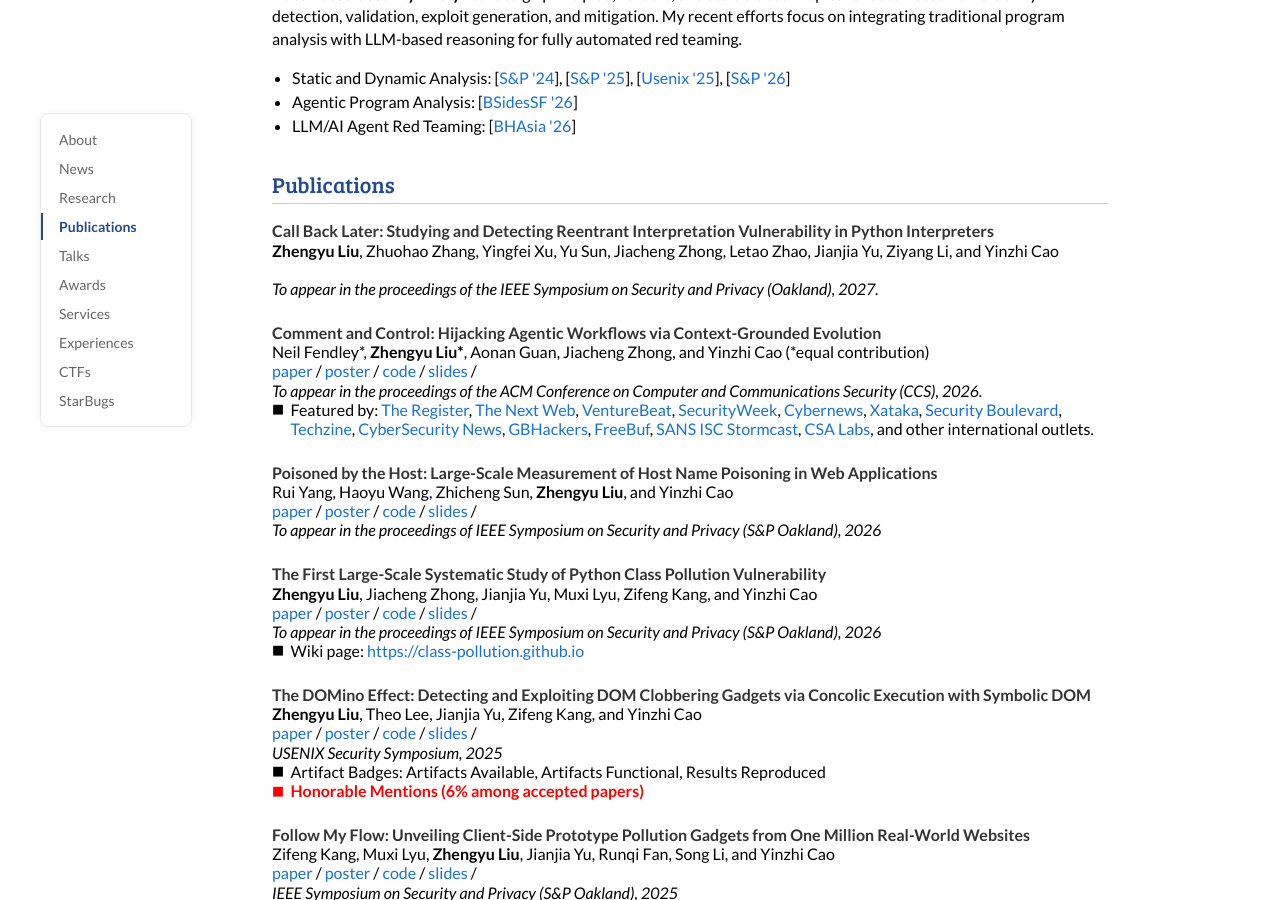
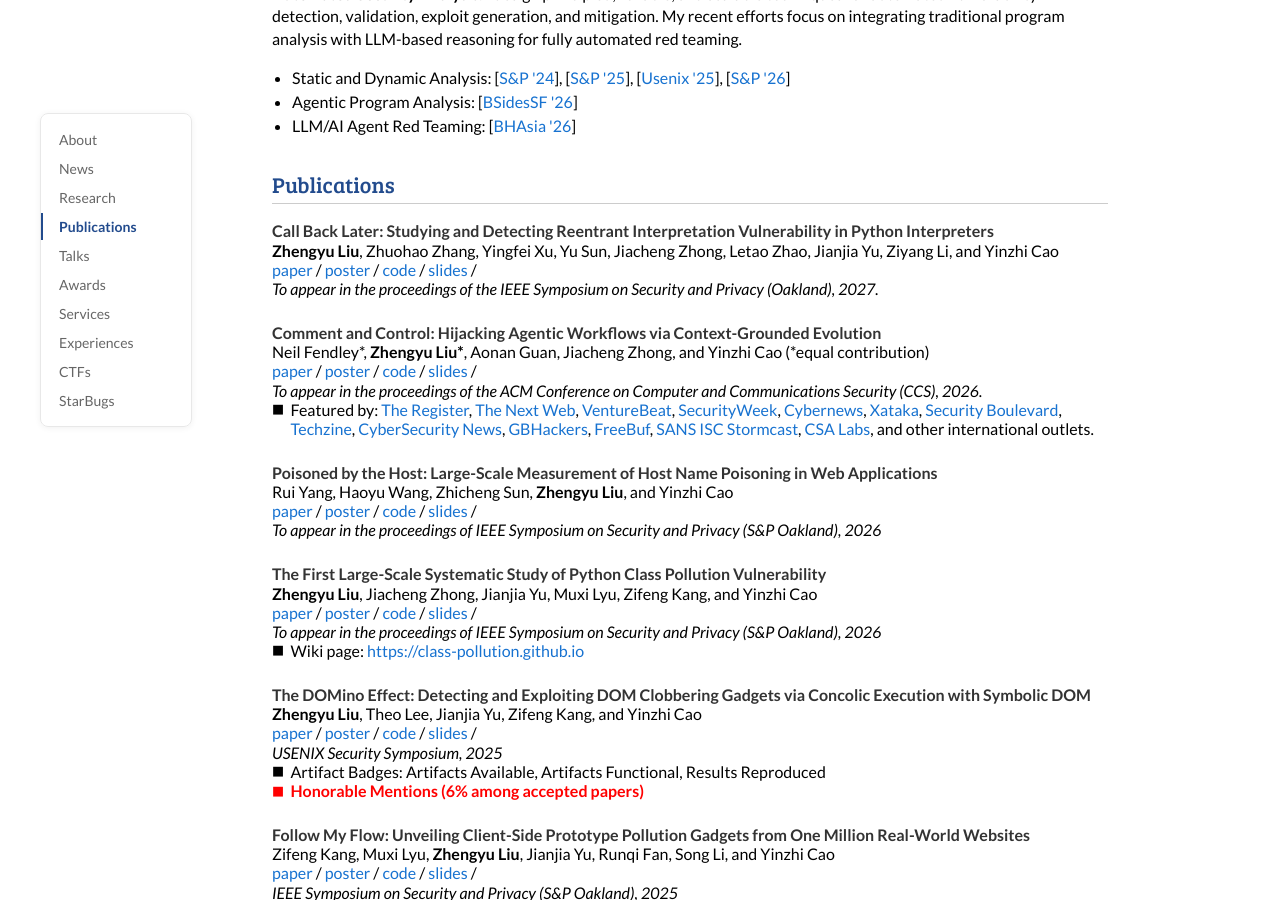
Before and after one commit to jackfromeast/jackfromeast.github.io, a Jekyll site: the page built from _posts/2026-09-14-CallBackLater.md, in a window 1280 px wide and 900 px high, scrolled down 1058 px. Built offline with Jekyll 4.4.1, drawn with Linux system fonts in a browser that asks for light colours; a style sheet for code colours, icons or effects is not loaded; part of the change alters nothing that is shown.

Commit message:
Fix publication link spacing and add placeholders

```diff
--- a/_layouts/default.html
+++ b/_layouts/default.html
@@ -170,6 +170,7 @@
               <h3>{{post.title}}</h3>
               <br>
               {{post.authors}}
+              {% if post.pdf or post.poster or post.code or post.slides %}
               <br>
               {% if post.pdf %}
               <a href="{{post.pdf}}">paper</a> /
@@ -182,6 +183,7 @@
               {% endif %}
               {% if post.slides %}
               <a href="{{post.slides}}">slides</a> /
+              {% endif %}
               {% endif %}
               <br>
               <em>{{post.venue}}</em>
--- a/_posts/2026-09-14-CallBackLater.md
+++ b/_posts/2026-09-14-CallBackLater.md
@@ -6,4 +6,8 @@ categories: research
 author: "Zhengyu Liu"
 authors: "<strong>Zhengyu Liu</strong>, Zhuohao Zhang, Yingfei Xu, Yu Sun, Jiacheng Zhong, Letao Zhao, Jianjia Yu, Ziyang Li, and Yinzhi Cao"
 venue: "<em>To appear in</em> the proceedings of the IEEE Symposium on Security and Privacy (Oakland), 2027."
+pdf: "/"
+poster: "/"
+code: "/"
+slides: "/"
 ---
```
